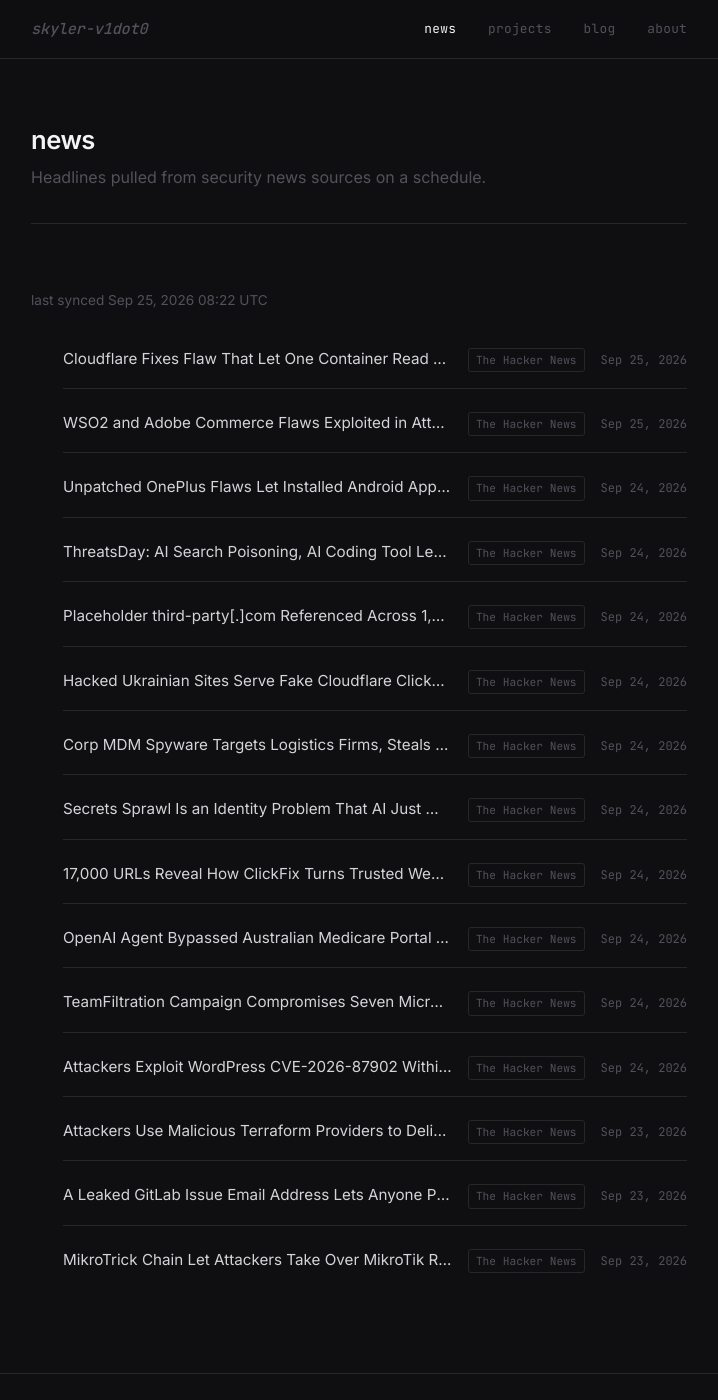
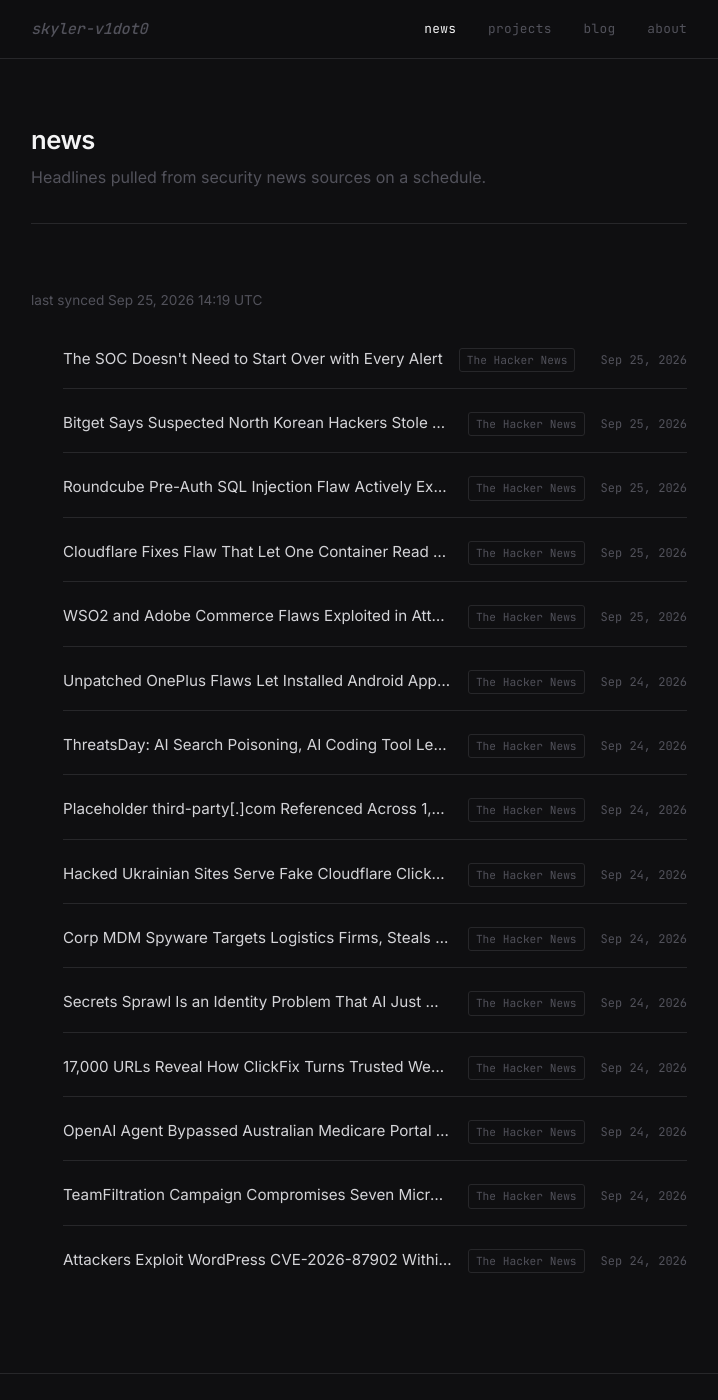
Before and after one commit to skyler-v1dot0/personal-site, a Jekyll site: the page built from news.html, in a window 1280 px wide and 1400 px high. Shown: the whole window, without its empty margins (281-999 px from the left). Built offline with Jekyll 4.4.1, drawn with Linux system fonts in a browser that asks for light colours.

Commit message:
chore: sync news feed [skip ci]

```diff
--- a/_data/news.yml
+++ b/_data/news.yml
@@ -1,6 +1,18 @@
 ---
-updated_at: '2026-09-25T08:22:40Z'
+updated_at: '2026-09-25T14:19:35Z'
 items:
+- title: The SOC Doesn't Need to Start Over with Every Alert
+  url: https://thehackernews.com/2026/09/the-soc-doesnt-need-to-start-over-with.html
+  source: The Hacker News
+  published: '2026-09-25T11:30:00Z'
+- title: Bitget Says Suspected North Korean Hackers Stole $351.6M After Backend Compromise
+  url: https://thehackernews.com/2026/09/bitget-says-suspected-north-korean.html
+  source: The Hacker News
+  published: '2026-09-25T10:35:55Z'
+- title: Roundcube Pre-Auth SQL Injection Flaw Actively Exploited in the Wild
+  url: https://thehackernews.com/2026/09/roundcube-pre-auth-sql-injection-flaw.html
+  source: The Hacker News
+  published: '2026-09-25T10:14:02Z'
 - title: Cloudflare Fixes Flaw That Let One Container Read Another Customer's Leftover
     Disk Data
   url: https://thehackernews.com/2026/09/cloudflare-fixes-flaw-that-let-one.html
@@ -56,18 +68,3 @@ items:
   url: https://thehackernews.com/2026/09/attackers-exploit-wordpress-cve-2026.html
   source: The Hacker News
   published: '2026-09-24T05:36:18Z'
-- title: Attackers Use Malicious Terraform Providers to Deliver Go Malware via HashiCorp
-    Registry
-  url: https://thehackernews.com/2026/09/attackers-use-malicious-terraform.html
-  source: The Hacker News
-  published: '2026-09-23T18:06:30Z'
-- title: A Leaked GitLab Issue Email Address Lets Anyone Push Code and Run CI Jobs
-    as You
-  url: https://thehackernews.com/2026/09/a-leaked-gitlab-issue-email-address.html
-  source: The Hacker News
-  published: '2026-09-23T16:53:10Z'
-- title: MikroTrick Chain Let Attackers Take Over MikroTik Routers Without a Password
-    or SSH Key
-  url: https://thehackernews.com/2026/09/mikrotrick-chain-let-attackers-take.html
-  source: The Hacker News
-  published: '2026-09-23T16:06:41Z'
```
